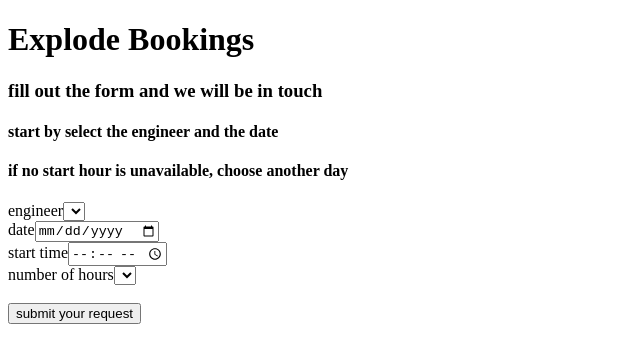
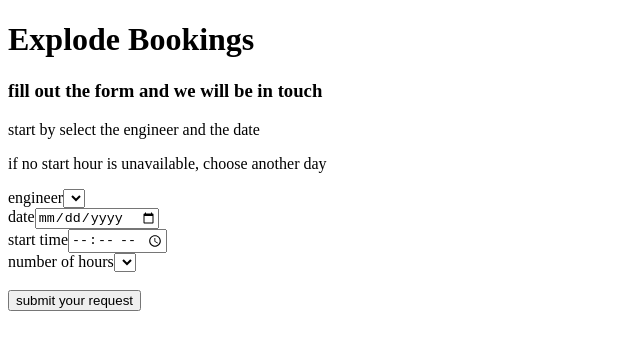
Before and after one commit to leksterz/Explode-Booking, a React (Create React App) app: page / in a window 1280 px wide. Shown: the top 362 px of the page, without its empty margins (0-640 px from the left). Built offline with nearby package versions, Linux system fonts and the light colour scheme.

Commit message:
Update BookingForm.js

```diff
--- a/src/components/BookingForm.js
+++ b/src/components/BookingForm.js
@@ -11,8 +11,8 @@ export default function BookingForm() {
       <div className="title">
         <h1>Explode Bookings</h1>
         <h3>fill out the form and we will be in touch</h3>
-        <h4>start by select the engineer and the date</h4>
-        <h4>if no start hour is unavailable, choose another day</h4>
+        <p>start by select the engineer and the date</p>
+        <p>if no start hour is unavailable, choose another day</p>
       </div>
       <form className="selection">
         <label> engineer</label>
```
